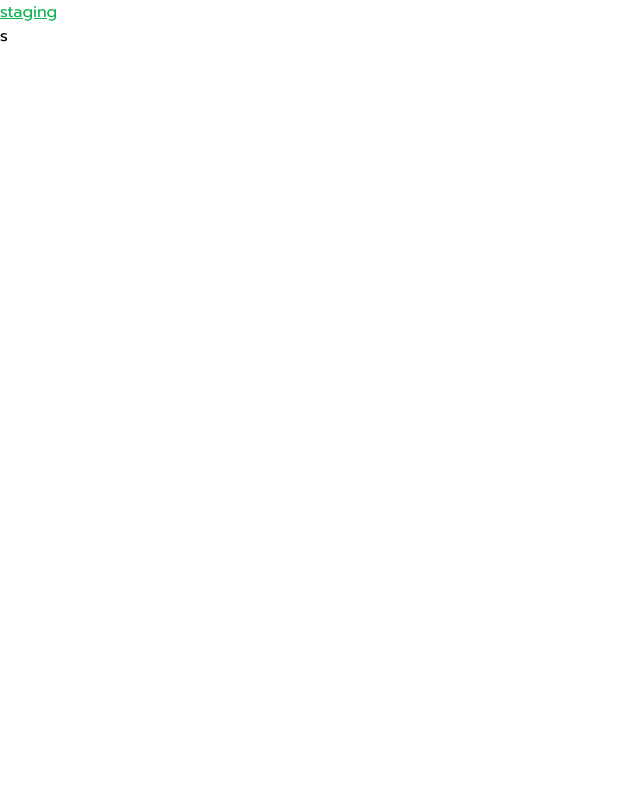
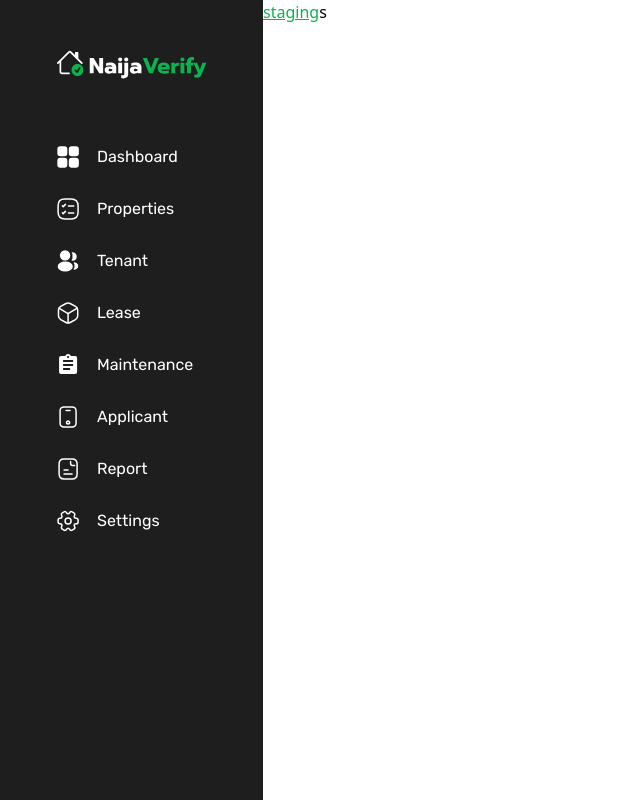
Before and after one commit to bakemonostan/naija-verify, a Next.js app: page / in a window 1280 px wide. Shown: the whole page, without its empty margins (0-640 px from the left). Built offline with nearby package versions, Linux system fonts and the light colour scheme.

Commit message:
added sidebar component and font-config

```diff
--- a/src/app/layout.tsx
+++ b/src/app/layout.tsx
@@ -9,7 +9,12 @@ const fontPrompt = Prompt(
     weight: ['400', '500', '600', '700'],
   }
 )
+const rubik_c = Rubik({
+  preload:false,
+  weight: ['400', '500', '600', '700'],
+  variable: '--font-rubik',
 
+})
 export const metadata: Metadata = {
   title: 'Naija Verify',
   description: 'Housing solutions for Nigerians',
@@ -22,7 +27,7 @@ export default function RootLayout({
 }) {
   return (
     <html lang="en">
-      <body className={fontPrompt.className}>
+      <body className={`${rubik_c.variable}`}>
         <ReduxProvider>
           {children}
         </ReduxProvider>
--- a/src/app/page.tsx
+++ b/src/app/page.tsx
@@ -1,12 +1,16 @@
 import DashboardIcon from '@/components/Icons/DashboardIcon'
 import LogoIcon from '@/components/Icons/LogoIcon'
+import SideBar from '@/components/SideBar'
 import { Button } from '@/components/ui/button'
 import { Input } from '@/components/ui/input'
 
 export default function Home() {
   return (
     <div>
-      <h1 className='text-primary underline'>staging</h1>s
+      <div className='flex flex-row'>
+        <SideBar />
+        <h1 className='text-primary underline'>staging</h1>s
+      </div>
     </div>
   )
 }
--- a/src/components/Icons/ApplicantIcon.tsx
+++ b/src/components/Icons/ApplicantIcon.tsx
@@ -0,0 +1,15 @@
+import { SvgProps } from "./Icontype"
+
+export default function ApplicantIcon({ width = "25", height = "24" }: SvgProps) {
+    return (
+        <svg
+            width={width}
+            height={height}
+            viewBox="0 0 25 24" fill="none" xmlns="http://www.w3.org/2000/svg">
+            <path d="M15.0876 22.75H9.08765C4.67765 22.75 3.33765 21.41 3.33765 17V7C3.33765 2.59 4.67765 1.25 9.08765 1.25H15.0876C19.4976 1.25 20.8376 2.59 20.8376 7V17C20.8376 21.41 19.4976 22.75 15.0876 22.75ZM9.08765 2.75C5.50765 2.75 4.83765 3.43 4.83765 7V17C4.83765 20.57 5.50765 21.25 9.08765 21.25H15.0876C18.6676 21.25 19.3376 20.57 19.3376 17V7C19.3376 3.43 18.6676 2.75 15.0876 2.75H9.08765Z" fill="white" />
+            <path d="M14.0876 6.25H10.0876C9.67765 6.25 9.33765 5.91 9.33765 5.5C9.33765 5.09 9.67765 4.75 10.0876 4.75H14.0876C14.4976 4.75 14.8376 5.09 14.8376 5.5C14.8376 5.91 14.4976 6.25 14.0876 6.25Z" fill="white" />
+            <path d="M12.0877 19.8598C10.8177 19.8598 9.78766 18.8298 9.78766 17.5598C9.78766 16.2898 10.8177 15.2598 12.0877 15.2598C13.3577 15.2598 14.3877 16.2898 14.3877 17.5598C14.3877 18.8298 13.3577 19.8598 12.0877 19.8598ZM12.0877 16.7498C11.6477 16.7498 11.2877 17.1098 11.2877 17.5498C11.2877 17.9898 11.6477 18.3498 12.0877 18.3498C12.5277 18.3498 12.8877 17.9898 12.8877 17.5498C12.8877 17.1098 12.5277 16.7498 12.0877 16.7498Z" fill="white" />
+        </svg>
+
+    )
+}
--- a/src/components/Icons/MaintenanceIcon.tsx
+++ b/src/components/Icons/MaintenanceIcon.tsx
@@ -0,0 +1,16 @@
+import { SvgProps } from "./Icontype"
+
+export default function MaintenanceIcon({ width = "25", height = "24" }: SvgProps) {
+    return (
+        <svg
+            width={width}
+            height={height}
+            viewBox="0 0 25 24" fill="none" xmlns="http://www.w3.org/2000/svg">
+            <g id="ic_assignment">
+                <path id="Shape" fill-rule="evenodd" clip-rule="evenodd" d="M19.0876 3H14.9076C14.4876 1.84 13.3876 1 12.0876 1C10.7876 1 9.68765 1.84 9.26765 3H5.08765C3.98765 3 3.08765 3.9 3.08765 5V19C3.08765 20.1 3.98765 21 5.08765 21H19.0876C20.1876 21 21.0876 20.1 21.0876 19V5C21.0876 3.9 20.1876 3 19.0876 3ZM12.0876 3C12.6376 3 13.0876 3.45 13.0876 4C13.0876 4.55 12.6376 5 12.0876 5C11.5376 5 11.0876 4.55 11.0876 4C11.0876 3.45 11.5376 3 12.0876 3ZM14.0876 17H7.08765V15H14.0876V17ZM17.0876 13H7.08765V11H17.0876V13ZM17.0876 9H7.08765V7H17.0876V9Z" fill="white" />
+            </g>
+        </svg>
+
+
+    )
+}
--- a/src/components/Icons/ReportIcon.tsx
+++ b/src/components/Icons/ReportIcon.tsx
@@ -0,0 +1,23 @@
+import { SvgProps } from "./Icontype"
+
+export default function ReportIcon({ width = "25", height = "24" }: SvgProps) {
+    return (
+        <svg
+            width={width}
+            height={height}
+            viewBox="0 0 25 24" fill="none" xmlns="http://www.w3.org/2000/svg">
+            <g id="vuesax/linear/document-text">
+                <g id="vuesax/linear/document-text_2">
+                    <g id="document-text">
+                        <path id="Vector" d="M21.0876 7V17C21.0876 20 19.5876 22 16.0876 22H8.08765C4.58765 22 3.08765 20 3.08765 17V7C3.08765 4 4.58765 2 8.08765 2H16.0876C19.5876 2 21.0876 4 21.0876 7Z" stroke="white" stroke-width="1.5" stroke-miterlimit="10" stroke-linecap="round" stroke-linejoin="round" />
+                        <path id="Vector_2" d="M14.5876 4.5V6.5C14.5876 7.6 15.4876 8.5 16.5876 8.5H18.5876" stroke="white" stroke-width="1.5" stroke-miterlimit="10" stroke-linecap="round" stroke-linejoin="round" />
+                        <path id="Vector_3" d="M8.08765 13H12.0876" stroke="white" stroke-width="1.5" stroke-miterlimit="10" stroke-linecap="round" stroke-linejoin="round" />
+                        <path id="Vector_4" d="M8.08765 17H16.0876" stroke="white" stroke-width="1.5" stroke-miterlimit="10" stroke-linecap="round" stroke-linejoin="round" />
+                    </g>
+                </g>
+            </g>
+        </svg>
+
+
+    )
+}
--- a/src/components/Icons/SettinigsIcon.tsx
+++ b/src/components/Icons/SettinigsIcon.tsx
@@ -0,0 +1,21 @@
+import { SvgProps } from "./Icontype"
+
+export default function SettingsIcon({ width = "25", height = "24" }: SvgProps) {
+    return (
+        <svg
+            width={width}
+            height={height}
+            viewBox="0 0 25 24" fill="none" xmlns="http://www.w3.org/2000/svg">
+            <g id="vuesax/linear/setting-2">
+                <g id="vuesax/linear/setting-2_2">
+                    <g id="setting-2">
+                        <path id="Vector" d="M12.0876 15C13.7445 15 15.0876 13.6569 15.0876 12C15.0876 10.3431 13.7445 9 12.0876 9C10.4308 9 9.08765 10.3431 9.08765 12C9.08765 13.6569 10.4308 15 12.0876 15Z" stroke="white" stroke-width="1.5" stroke-miterlimit="10" stroke-linecap="round" stroke-linejoin="round" />
+                        <path id="Vector_2" d="M2.08765 12.8804V11.1204C2.08765 10.0804 2.93765 9.22043 3.98765 9.22043C5.79765 9.22043 6.53765 7.94042 5.62765 6.37042C5.10765 5.47042 5.41765 4.30042 6.32765 3.78042L8.05765 2.79042C8.84765 2.32042 9.86765 2.60042 10.3376 3.39042L10.4476 3.58042C11.3476 5.15042 12.8276 5.15042 13.7376 3.58042L13.8476 3.39042C14.3176 2.60042 15.3376 2.32042 16.1276 2.79042L17.8576 3.78042C18.7676 4.30042 19.0776 5.47042 18.5576 6.37042C17.6476 7.94042 18.3876 9.22043 20.1976 9.22043C21.2376 9.22043 22.0976 10.0704 22.0976 11.1204V12.8804C22.0976 13.9204 21.2476 14.7804 20.1976 14.7804C18.3876 14.7804 17.6476 16.0604 18.5576 17.6304C19.0776 18.5404 18.7676 19.7004 17.8576 20.2204L16.1276 21.2104C15.3376 21.6804 14.3176 21.4004 13.8476 20.6104L13.7376 20.4204C12.8376 18.8504 11.3576 18.8504 10.4476 20.4204L10.3376 20.6104C9.86765 21.4004 8.84765 21.6804 8.05765 21.2104L6.32765 20.2204C5.41765 19.7004 5.10765 18.5304 5.62765 17.6304C6.53765 16.0604 5.79765 14.7804 3.98765 14.7804C2.93765 14.7804 2.08765 13.9204 2.08765 12.8804Z" stroke="white" stroke-width="1.5" stroke-miterlimit="10" stroke-linecap="round" stroke-linejoin="round" />
+                    </g>
+                </g>
+            </g>
+        </svg>
+
+
+    )
+}
--- /dev/null
+++ b/src/components/SideBar.tsx
@@ -0,0 +1,34 @@
+import DashboardIcon from '@/components/Icons/DashboardIcon'
+import MaintenanceIcon from '@/components/Icons/MaintenanceIcon'
+import PropertiesIcon from './Icons/PropertiesIcon'
+import TenantIcon from './Icons/TenantIcon'
+import LeaseIcon from './Icons/LeaseIcon'
+import ApplicantIcon from './Icons/ApplicantIcon'
+import ReportIcon from './Icons/ReportIcon'
+import SettingsIcon from './Icons/SettinigsIcon'
+import LogoIcon from './Icons/LogoIcon'
+
+export default function SideBar() {
+  return (
+    <div className="bg-[#1E1E1E]  text-white w-auto min-h-screen font-rubik">
+      <div className="flex flex-col px-14 ">
+        <div className="flex py-12">
+          <LogoIcon variant='dark'/>
+        </div>
+        <div>
+          <ul className="flex flex-col text-[16px] font-normal">
+            <li className='inline-flex py-3.5 items-center hover:font-medium cursor-pointer'><DashboardIcon width='25' /><h3 className='ml-4'>Dashboard</h3></li>
+            <li className='inline-flex py-3.5 items-center hover:font-medium cursor-pointer'> <PropertiesIcon width='25'/><h3 className='ml-4'>Properties</h3> </li>
+            <li className='inline-flex py-3.5 items-center hover:font-medium cursor-pointer'><TenantIcon width='25'/><h3 className='ml-4'>Tenant</h3></li>
+            <li className='inline-flex py-3.5 items-center hover:font-medium cursor-pointer'><LeaseIcon width='25'/><h3 className='ml-4'>Lease</h3></li>
+            <li className='inline-flex py-3.5 items-center hover:font-medium cursor-pointer'><MaintenanceIcon width='25'/><h3 className='ml-4'>Maintenance</h3></li>
+            <li className='inline-flex py-3.5 items-center hover:font-medium cursor-pointer'><ApplicantIcon width='25'/><h3 className='ml-4'>Applicant</h3></li>
+            <li className='inline-flex py-3.5 items-center hover:font-medium cursor-pointer'><ReportIcon width='25'/><h3 className='ml-4'>Report</h3></li>
+            <li className='inline-flex py-3.5 items-center hover:font-medium cursor-pointer'><SettingsIcon width='25'/><h3 className='ml-4'>Settings</h3></li>
+
+          </ul>
+        </div>
+      </div>
+    </div>
+  )
+}
--- a/tailwind.config.js
+++ b/tailwind.config.js
@@ -16,7 +16,9 @@ module.exports = {
       },
     },
     extend: {
-      fontFamily: {},
+      fontFamily: {
+        rubik: 'var(--font-rubik)',
+      },
       colors: {
         primary: {
           DEFAULT: "#0AB34E",
```
Also changed, not shown: 1 other file (tests, documents, lock files or other folders).
